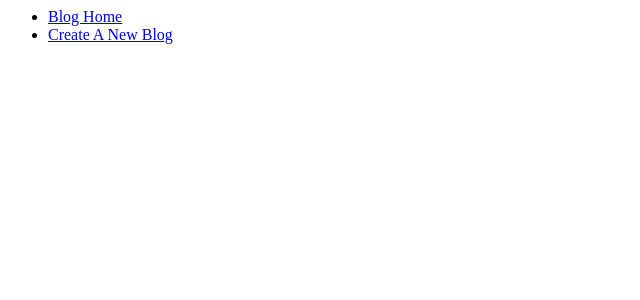
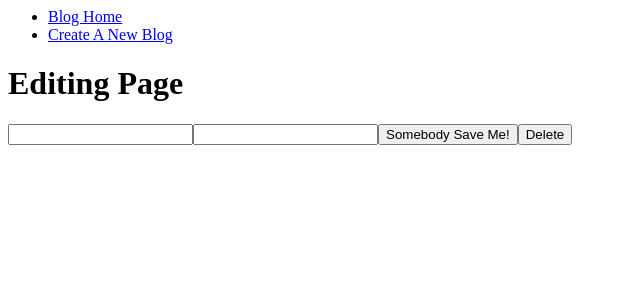
Before and after one commit to staceylaurel/fullstack-blog, a React app: page /1/blogadmin in a window 1280 px wide. Shown: the top 300 px of the page, without its empty margins (0-640 px from the left). Built offline with nearby package versions, Linux system fonts and the light colour scheme; no server answers.

Commit message:
third changes

```diff
--- a/src/client/App.tsx
+++ b/src/client/App.tsx
@@ -4,6 +4,7 @@ import Home from "./views/Home";
 import NavBar from "./components/NavBar";
 import Compose from "./views/Compose";
 import Details from "./views/Details";
+import Admin from "./views/Admin";
 
 const App: React.FC<AppProps> = (props) => {
   return (
@@ -19,6 +20,9 @@ const App: React.FC<AppProps> = (props) => {
         <Route exact path="/:id/blogdetails">
           <Details />
           </Route>
+          <Route exact path="/:id/blogadmin">
+          <Admin />
+          </Route>
       </Switch>
     </BrowserRouter>
   );
```
